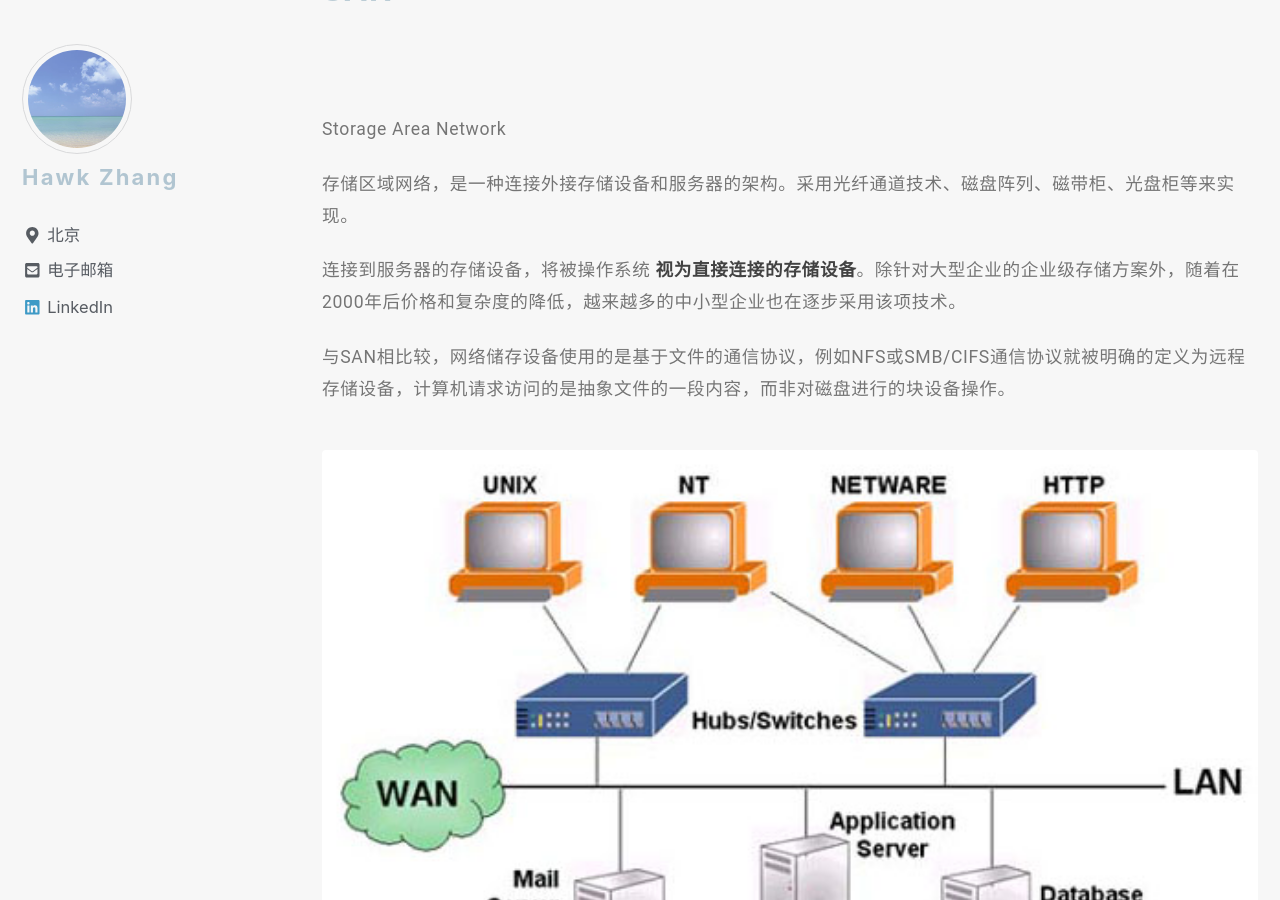
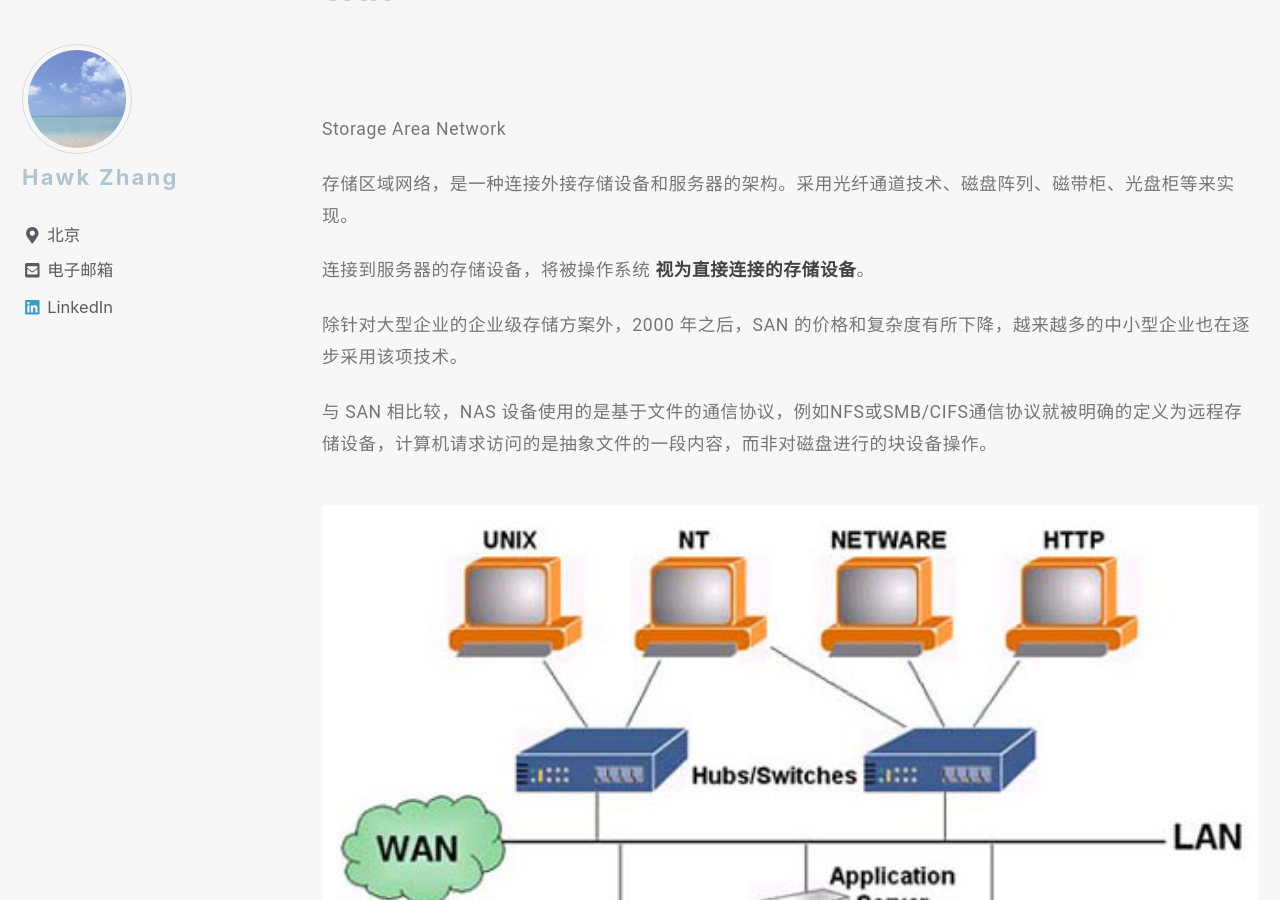
Before and after one commit to narru888/linotes_note, a Jekyll site: the page built from _posts/storage/2018-03-01-das.nas.san.md, in a window 1280 px wide and 900 px high, scrolled down 9122 px. Built offline with Jekyll 4.4.1, drawn with Linux system fonts in a browser that asks for light colours; nearby versions of some CDN libraries; a script that is not in the unit is left out.

Commit message:
update on 2018-11-21 14:09:01 CST

```diff
--- a/_posts/storage/2018-03-01-das.nas.san.md
+++ b/_posts/storage/2018-03-01-das.nas.san.md
@@ -177,8 +177,10 @@ Storage Area Network
 
 存储区域网络，是一种连接外接存储设备和服务器的架构。采用光纤通道技术、磁盘阵列、磁带柜、光盘柜等来实现。
 
-连接到服务器的存储设备，将被操作系统 **视为直接连接的存储设备**。除针对大型企业的企业级存储方案外，随着在2000年后价格和复杂度的降低，越来越多的中小型企业也在逐步采用该项技术。
+连接到服务器的存储设备，将被操作系统 **视为直接连接的存储设备**。
 
-与SAN相比较，网络储存设备使用的是基于文件的通信协议，例如NFS或SMB/CIFS通信协议就被明确的定义为远程存储设备，计算机请求访问的是抽象文件的一段内容，而非对磁盘进行的块设备操作。
+除针对大型企业的企业级存储方案外，2000 年之后，SAN 的价格和复杂度有所下降，越来越多的中小型企业也在逐步采用该项技术。
+
+与 SAN 相比较，NAS 设备使用的是基于文件的通信协议，例如NFS或SMB/CIFS通信协议就被明确的定义为远程存储设备，计算机请求访问的是抽象文件的一段内容，而非对磁盘进行的块设备操作。
 
 {% include figure image_path="/assets/images/san1.jpg" alt="" %}
```
